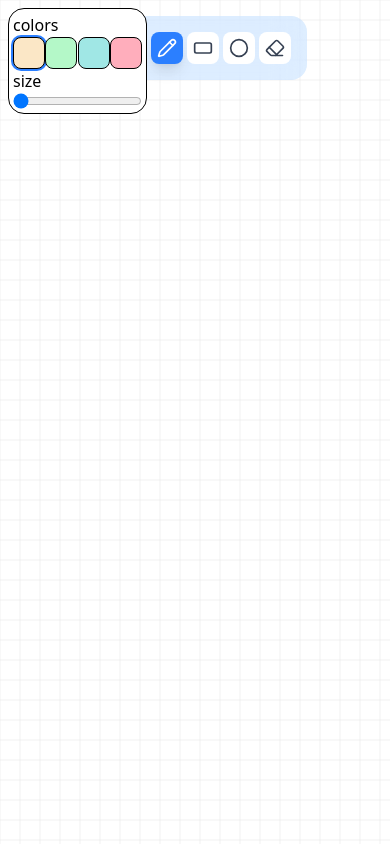
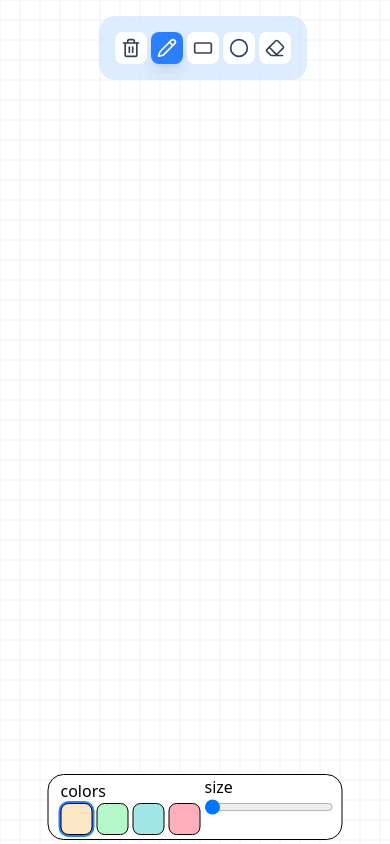
Before and after one commit to RitikRajput696/traccy, a Next.js app: page /canvas in a window 390 px wide. Built offline with nearby package versions, Linux system fonts and the light colour scheme.

Commit message:
fixed colorPanel overlapping in mobile version

```diff
--- a/src/components/ColorPanel.tsx
+++ b/src/components/ColorPanel.tsx
@@ -21,11 +21,11 @@ export default function ColorPanel({
   }, [toolSize, toolColor]);
 
   return (
-    <div className="absolute z-20 mt-2 ml-2 rounded-2xl border bg-white p-1">
-      <div>
-        <div className="flex flex-col">
+    <div className="absolute bottom-0 left-1/2 z-20 mb-1 -translate-x-1/2 rounded-2xl border bg-white pr-2 pl-2 sm:top-2 sm:bottom-auto sm:left-2 sm:-translate-x-0">
+      <div className="flex sm:flex-col">
+        <div className="flex flex-col p-1">
           <label htmlFor="">colors</label>
-          <div className="flex justify-around">
+          <div className="flex justify-around gap-1">
             {COLORS.panelColors.map((color, i) => (
               <div
                 className={`h-8 w-8 rounded-lg border ${toolColor === color ? "ring-2 ring-blue-500" : "border"} `}
```
